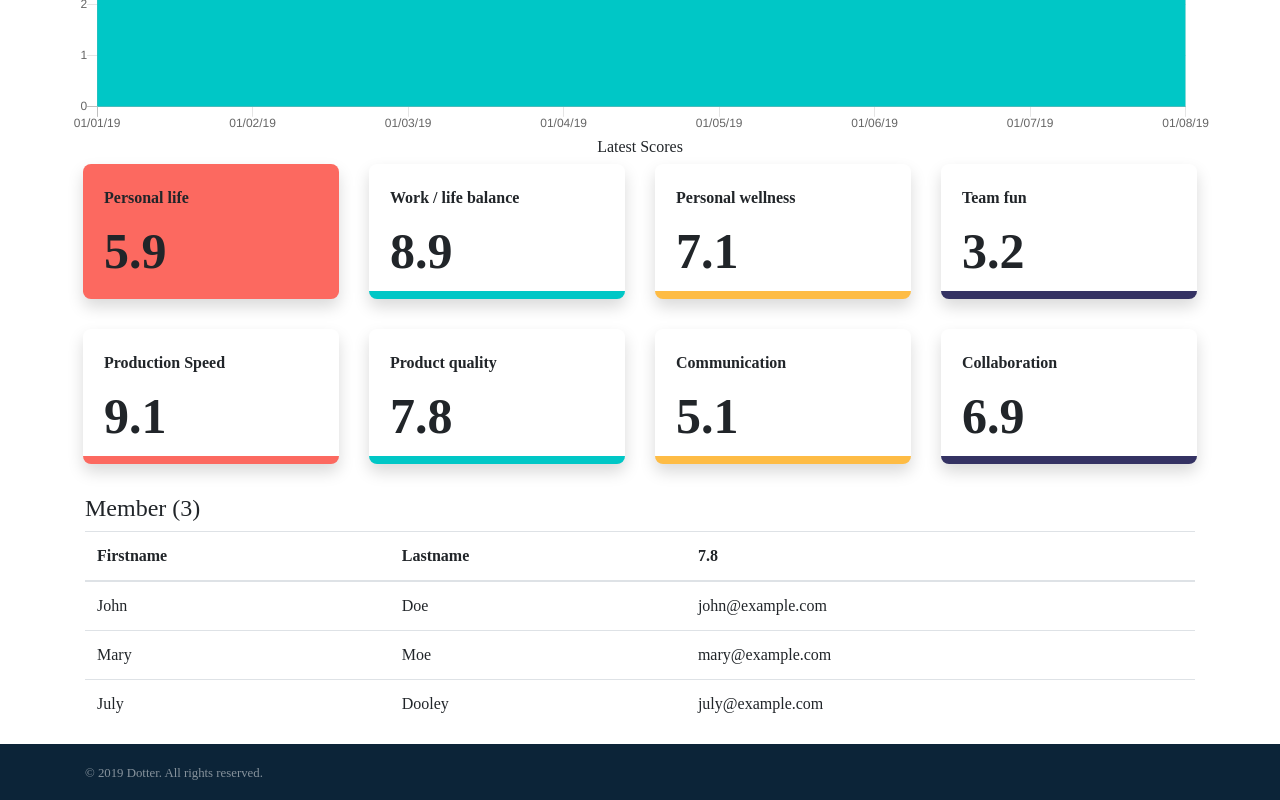
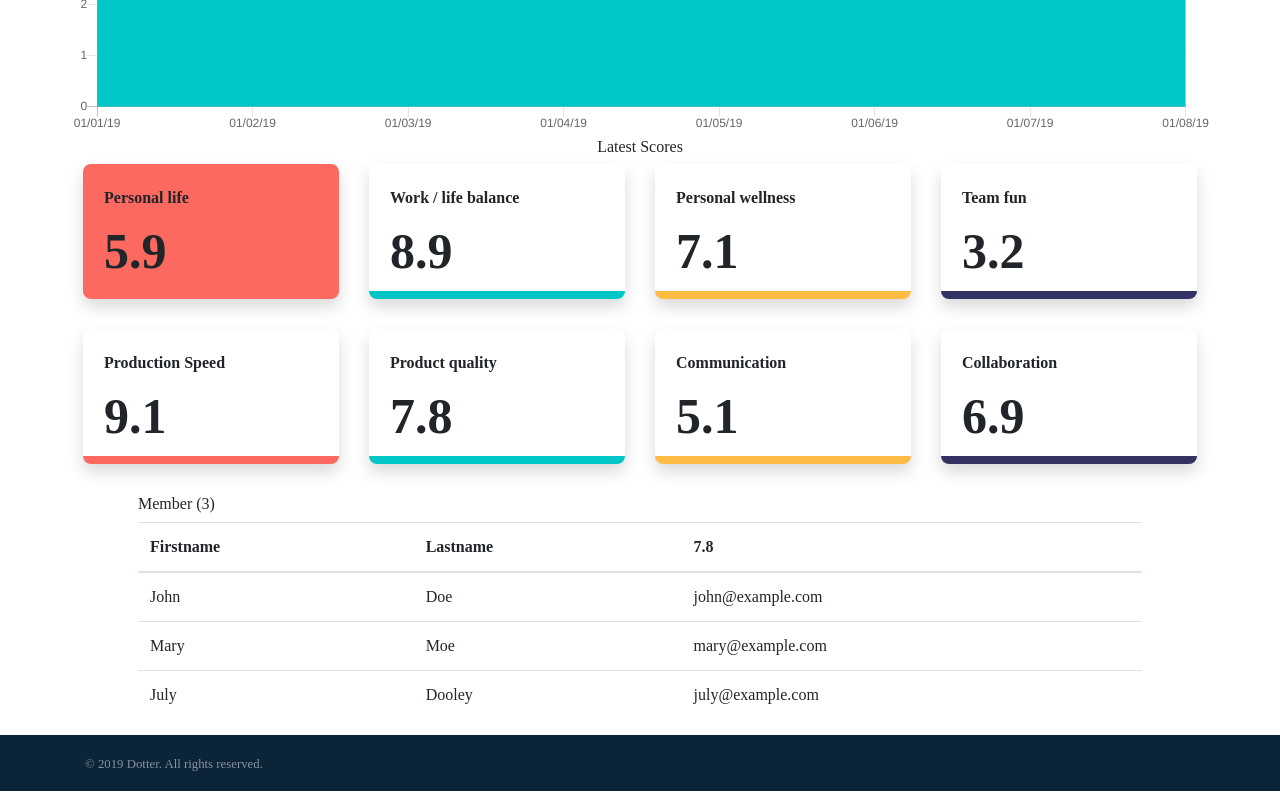
Before and after one commit to StevenLiao123/dotter-coding-test, a React (Create React App) app: page / in a window 1280 px wide. Shown: the part 1316-2116 px from the top of the page. Built offline with nearby package versions, Linux system fonts and the light colour scheme.

Commit message:
complete table

```diff
--- a/src/components/Body/MembersSection/MemberSection.js
+++ b/src/components/Body/MembersSection/MemberSection.js
@@ -1,7 +1,6 @@
 import React from 'react';
 import ScoreTable from './ScoreTable';
-import '../../../styles/MemberSection.css';
 
-export default () => <section className="member-section px-5">
+export default () => <section className="member-section container px-5">
     <ScoreTable />
 </section>;
--- a/src/components/Body/MembersSection/ScoreTable.js
+++ b/src/components/Body/MembersSection/ScoreTable.js
@@ -1,8 +1,9 @@
 import React from 'react';
 import { categories, categoryData } from '../constants';
 
-export default () => <div className="container">
-<h4>Member (3)</h4>
+export default () => <React.Fragment>
+  <h6>Member (3)</h6>
+  <div className="table-responsive">
     <table className="table table-hover" data-toggle="table" data-sort-name="date" data-sort-order="desc">
       <thead>
         <tr>
@@ -29,5 +30,5 @@ export default () => <div className="container">
         </tr>
       </tbody>
     </table>
-
   </div>
+</React.Fragment>;
```
Lines whose indentation alone changed are shown as unchanged.
